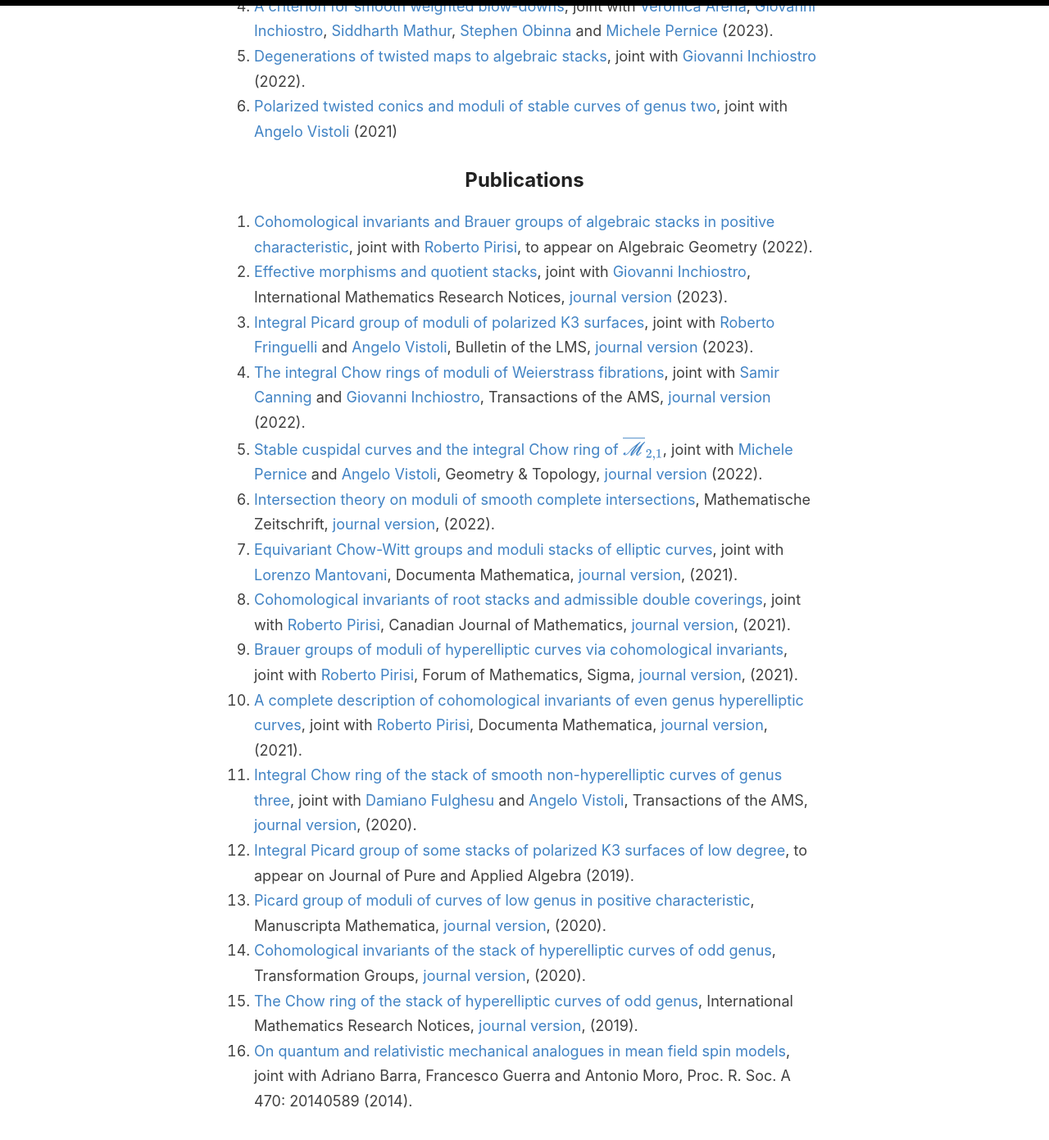
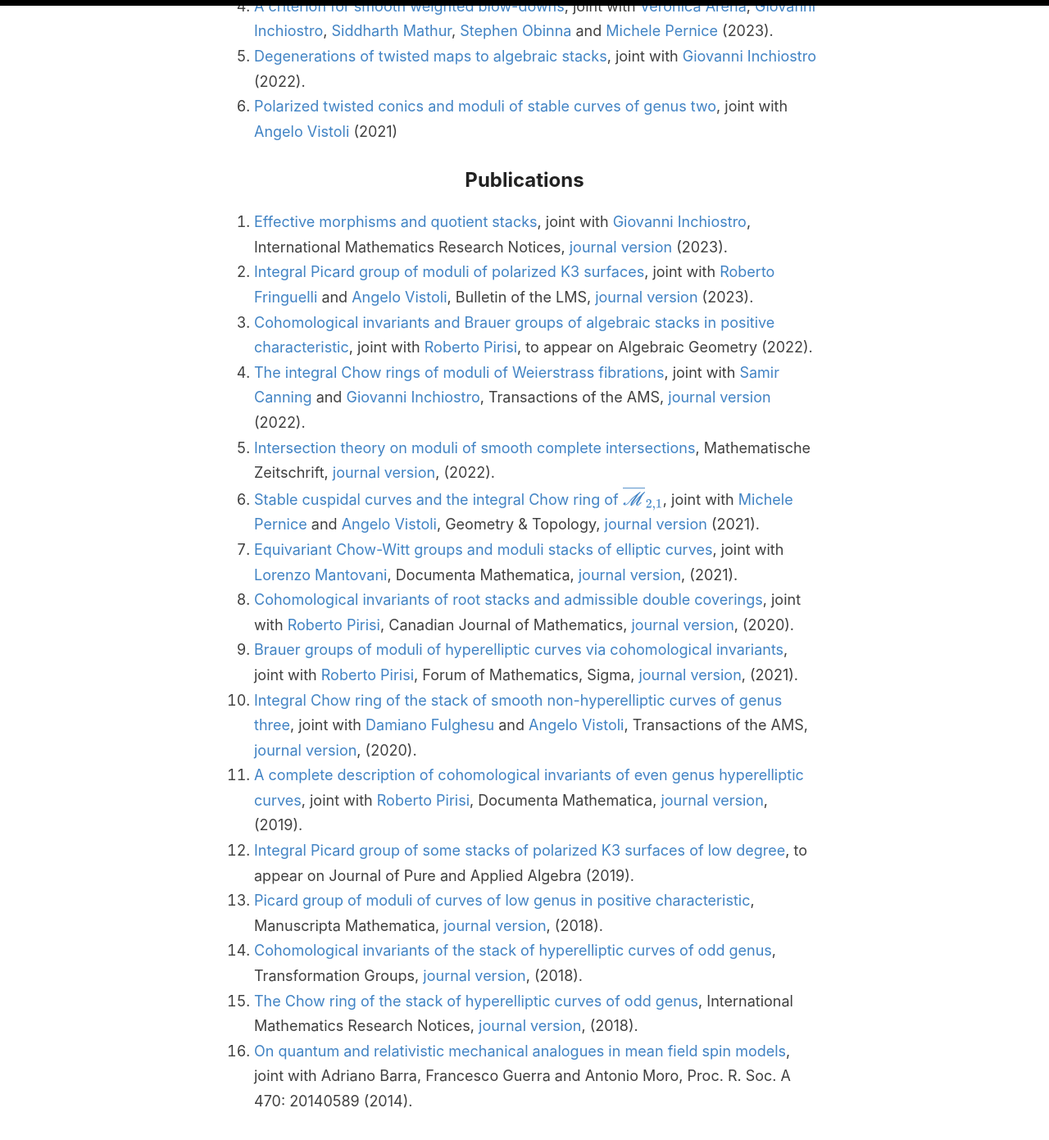
Before and after one commit to anddil/anddil.github.io, a Jekyll site: the page built from _pages/research.md, in a window 1280 px wide and 1400 px high, scrolled down 926 px. Shown: the top 1391 px of the window at 82% size. Built offline with Jekyll 4.4.1, drawn with Linux system fonts in a browser that asks for light colours.

Commit message:
Update research.md

```diff
--- a/_pages/research.md
+++ b/_pages/research.md
@@ -46,19 +46,19 @@
 
 
 ## Publications
-1. [Cohomological invariants and Brauer groups of algebraic stacks in positive characteristic](https://arxiv.org/abs/2207.08792), joint with [Roberto Pirisi](https://sites.google.com/view/rpirisi/home), to appear on Algebraic Geometry (2022).
 1. [Effective morphisms and quotient stacks](https://arxiv.org/abs/2303.10751), joint with [Giovanni Inchiostro](https://sites.math.washington.edu/~ginchios/), International Mathematics Research Notices, [journal version](https://doi.org/10.1093/imrn/rnae010) (2023).
 1. [Integral Picard group of moduli of polarized K3 surfaces](https://arxiv.org/abs/2305.07574), joint with [Roberto Fringuelli](https://sites.google.com/view/roberto-fringuelli/home-page) and [Angelo Vistoli](http://homepage.sns.it/vistoli/), Bulletin of the LMS, [journal version](https://doi.org/10.1112/blms.12968) (2023).
+1. [Cohomological invariants and Brauer groups of algebraic stacks in positive characteristic](https://arxiv.org/abs/2207.08792), joint with [Roberto Pirisi](https://sites.google.com/view/rpirisi/home), to appear on Algebraic Geometry (2022).
 1. [The integral Chow rings of moduli of Weierstrass fibrations](https://arxiv.org/abs/2204.05524), joint with [Samir Canning](https://people.math.ethz.ch/~scanning/) and [Giovanni Inchiostro](https://sites.math.washington.edu/~ginchios/), Transactions of the AMS, [journal version](https://doi.org/10.1090/tran/9084) (2022).
-1. [Stable cuspidal curves and the integral Chow ring of $\overline{\mathscr{M}}_{2,1}$](https://arxiv.org/abs/2108.03680), joint with [Michele Pernice](https://michelepernice.github.io/home.html) and [Angelo Vistoli](http://homepage.sns.it/vistoli/), Geometry & Topology, [journal version](https://msp.org/gt/2024/28-6/gt-v28-n6-p07-s.pdf) (2022).
-5. [Intersection theory on moduli of smooth complete intersections](https://arxiv.org/abs/2201.06024), Mathematische Zeitschrift, [journal version](https://doi.org/10.1007/s00209-023-03299-2), (2022).
+1. [Intersection theory on moduli of smooth complete intersections](https://arxiv.org/abs/2201.06024), Mathematische Zeitschrift, [journal version](https://doi.org/10.1007/s00209-023-03299-2), (2022).
+1. [Stable cuspidal curves and the integral Chow ring of $\overline{\mathscr{M}}_{2,1}$](https://arxiv.org/abs/2108.03680), joint with [Michele Pernice](https://michelepernice.github.io/home.html) and [Angelo Vistoli](http://homepage.sns.it/vistoli/), Geometry & Topology, [journal version](https://msp.org/gt/2024/28-6/gt-v28-n6-p07-s.pdf) (2021).
 1. [Equivariant Chow-Witt groups and moduli stacks of elliptic curves](https://arxiv.org/abs/2107.02305), joint with [Lorenzo Mantovani](http://user.math.uzh.ch/mantovani/index.html), Documenta Mathematica, [journal version](https://doi.org/10.4171/DM/911), (2021).
-7. [Cohomological invariants of root stacks and admissible double coverings](https://arxiv.org/abs/2009.07671), joint with [Roberto Pirisi](https://sites.google.com/view/rpirisi/home), Canadian Journal of Mathematics, [journal version](https://doi.org/10.4153/S0008414X21000602), (2021).
+7. [Cohomological invariants of root stacks and admissible double coverings](https://arxiv.org/abs/2009.07671), joint with [Roberto Pirisi](https://sites.google.com/view/rpirisi/home), Canadian Journal of Mathematics, [journal version](https://doi.org/10.4153/S0008414X21000602), (2020).
 8. [Brauer groups of moduli of hyperelliptic curves via cohomological invariants](https://arxiv.org/abs/2002.11065), joint with [Roberto Pirisi](https://sites.google.com/view/rpirisi/home), Forum of Mathematics, Sigma, [journal version](https://doi.org/10.1017/fms.2021.55), (2021).
-9. [A complete description of cohomological invariants of even genus hyperelliptic curves](https://arxiv.org/abs/1911.04005), joint with [Roberto Pirisi](https://sites.google.com/view/rpirisi/home), Documenta Mathematica, [journal version](https://doi.org/10.25537/dm.2021v26.199-230), (2021).
-10. [Integral Chow ring of the stack of smooth non-hyperelliptic curves of genus three](https://arxiv.org/abs/2004.00052), joint with [Damiano Fulghesu](http://web.mnstate.edu/fulghesu/index.html) and [Angelo Vistoli](http://homepage.sns.it/vistoli/), Transactions of the AMS, [journal version](https://doi.org/10.1090/tran/8354), (2020).
+9. [Integral Chow ring of the stack of smooth non-hyperelliptic curves of genus three](https://arxiv.org/abs/2004.00052), joint with [Damiano Fulghesu](http://web.mnstate.edu/fulghesu/index.html) and [Angelo Vistoli](http://homepage.sns.it/vistoli/), Transactions of the AMS, [journal version](https://doi.org/10.1090/tran/8354), (2020).
+10. [A complete description of cohomological invariants of even genus hyperelliptic curves](https://arxiv.org/abs/1911.04005), joint with [Roberto Pirisi](https://sites.google.com/view/rpirisi/home), Documenta Mathematica, [journal version](https://doi.org/10.25537/dm.2021v26.199-230), (2019).
 11. [Integral Picard group of some stacks of polarized K3 surfaces of low degree](https://arxiv.org/abs/1910.08758), to appear on Journal of Pure and Applied Algebra (2019).
-12. [Picard group of moduli of curves of low genus in positive characteristic](https://arxiv.org/abs/1812.01913), Manuscripta Mathematica, [journal version](https://doi.org/10.1007/s00229-020-01212-3), (2020).
-13. [Cohomological invariants of the stack of hyperelliptic curves of odd genus](https://arxiv.org/abs/1804.02216), Transformation Groups, [journal version](https://doi.org/10.1007/s00031-020-09598-w), (2020).
-14. [The Chow ring of the stack of hyperelliptic curves of odd genus](https://arxiv.org/abs/1802.04519), International Mathematics Research Notices, [journal version](https://doi.org/10.1093/imrn/rnz101), (2019).
+12. [Picard group of moduli of curves of low genus in positive characteristic](https://arxiv.org/abs/1812.01913), Manuscripta Mathematica, [journal version](https://doi.org/10.1007/s00229-020-01212-3), (2018).
+13. [Cohomological invariants of the stack of hyperelliptic curves of odd genus](https://arxiv.org/abs/1804.02216), Transformation Groups, [journal version](https://doi.org/10.1007/s00031-020-09598-w), (2018).
+14. [The Chow ring of the stack of hyperelliptic curves of odd genus](https://arxiv.org/abs/1802.04519), International Mathematics Research Notices, [journal version](https://doi.org/10.1093/imrn/rnz101), (2018).
 15. [On quantum and relativistic mechanical analogues in mean field spin models](https://arxiv.org/abs/1407.5009), joint with Adriano Barra, Francesco Guerra and Antonio Moro, Proc. R. Soc. A 470: 20140589 (2014).
```
